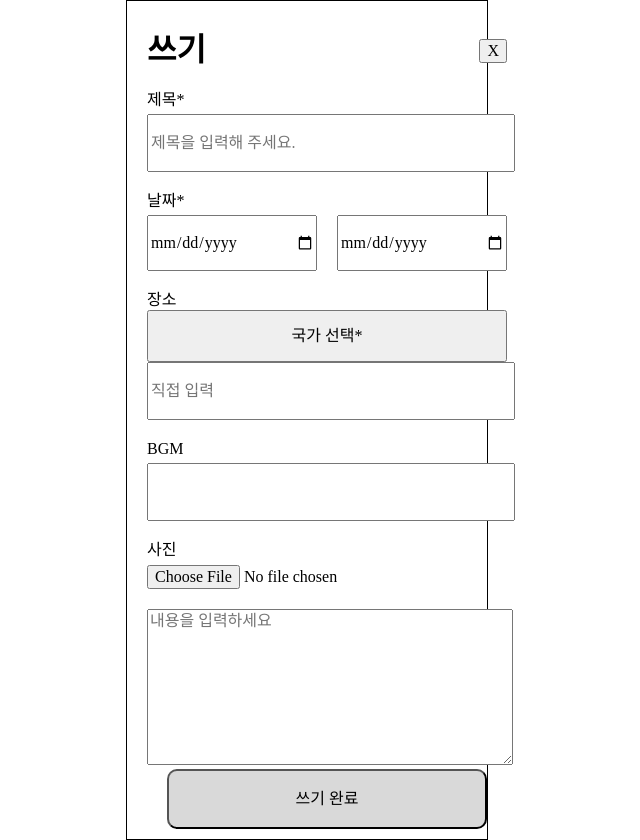
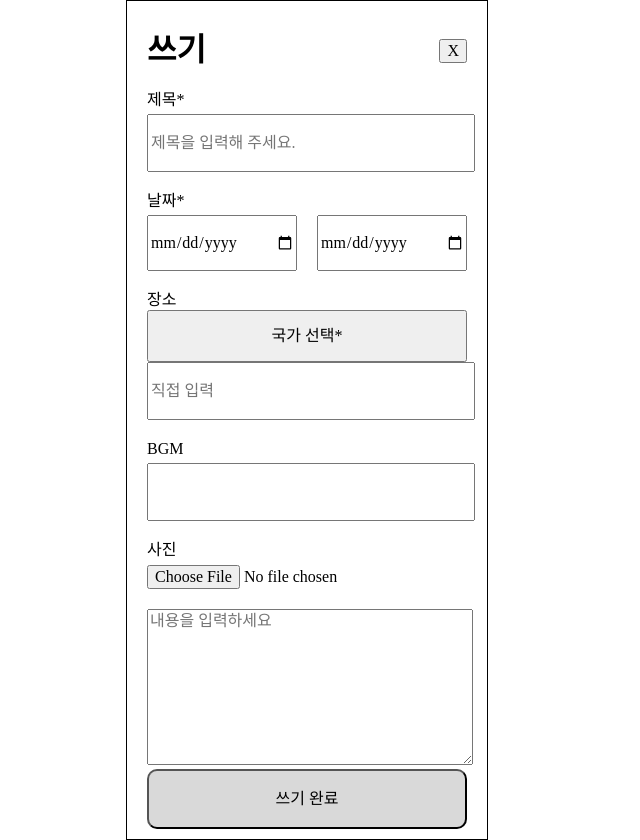
Before and after one commit to teo-sprint-16-3/client, a React (Vite) app: page /note/post in a window 1280 px wide. Shown: the whole page, without its empty margins (333-973 px from the left). Built offline with nearby package versions, Linux system fonts and the light colour scheme.

Commit message:
refactor: 필요없는 스타일 삭제

```diff
--- a/src/components/common/Container/index.module.scss
+++ b/src/components/common/Container/index.module.scss
@@ -1,5 +1,3 @@
 .container {
-  width: 360px;
-  margin: 0 auto;
   padding: 10px 20px;
 }
--- a/src/components/note/BgmInput/index.module.scss
+++ b/src/components/note/BgmInput/index.module.scss
@@ -9,7 +9,3 @@
   height: 52px;
   margin-top: 5px;
 }
-
-label {
-  display: block;
-}
--- a/src/components/note/DateInput/index.module.scss
+++ b/src/components/note/DateInput/index.module.scss
@@ -16,7 +16,3 @@
   width: 100%;
   height: 52px;
 }
-
-label {
-  display: block;
-}
--- a/src/components/note/PictureInput/index.module.scss
+++ b/src/components/note/PictureInput/index.module.scss
@@ -8,7 +8,3 @@
   width: 100%;
   margin-top: 5px;
 }
-
-label {
-  display: block;
-}
--- a/src/components/note/TitleInput/index.module.scss
+++ b/src/components/note/TitleInput/index.module.scss
@@ -9,7 +9,3 @@
   height: 52px;
   margin-top: 5px;
 }
-
-label {
-  display: block;
-}
```
